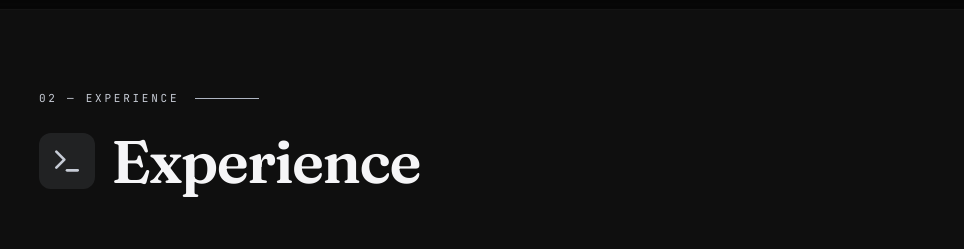
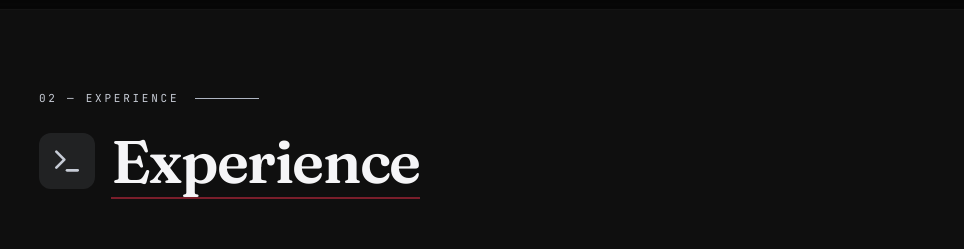
Before and after one commit to ash1sh95/ash1sh95.github.io, a React (Vite) app: page / in a window 1280 px wide. Shown: the part 2460-2709 px from the top of the page, without its empty margins (153-1117 px from the left). Built offline with nearby package versions, Linux system fonts and the light colour scheme; the HTML template or start-up script is replaced by a standard one.

Commit message:
Signature pass: project pitch lines, headline assembly

```diff
--- a/src/sections/Experience.tsx
+++ b/src/sections/Experience.tsx
@@ -1,6 +1,7 @@
 import { motion } from 'framer-motion';
 import { experience } from '../data/content';
 import { Terminal } from 'lucide-react';
+import AssemblingHeading from '../components/AssemblingHeading';
 
 /* Scale facts already stated in the entries' own description text,
    surfaced as a metrics line — nothing added, nothing reworded. */
@@ -21,9 +22,10 @@
                     <div className="p-3 rounded-xl bg-primary/10 text-primary">
                         <Terminal size={32} />
                     </div>
-                    <h2 className="text-4xl md:text-6xl font-display font-bold text-text">
-                        Experience
-                    </h2>
+                    <AssemblingHeading
+                        text="Experience"
+                        className="text-4xl md:text-6xl font-display font-bold text-text"
+                    />
                 </div>
 
                 <div className="space-y-12">
```
